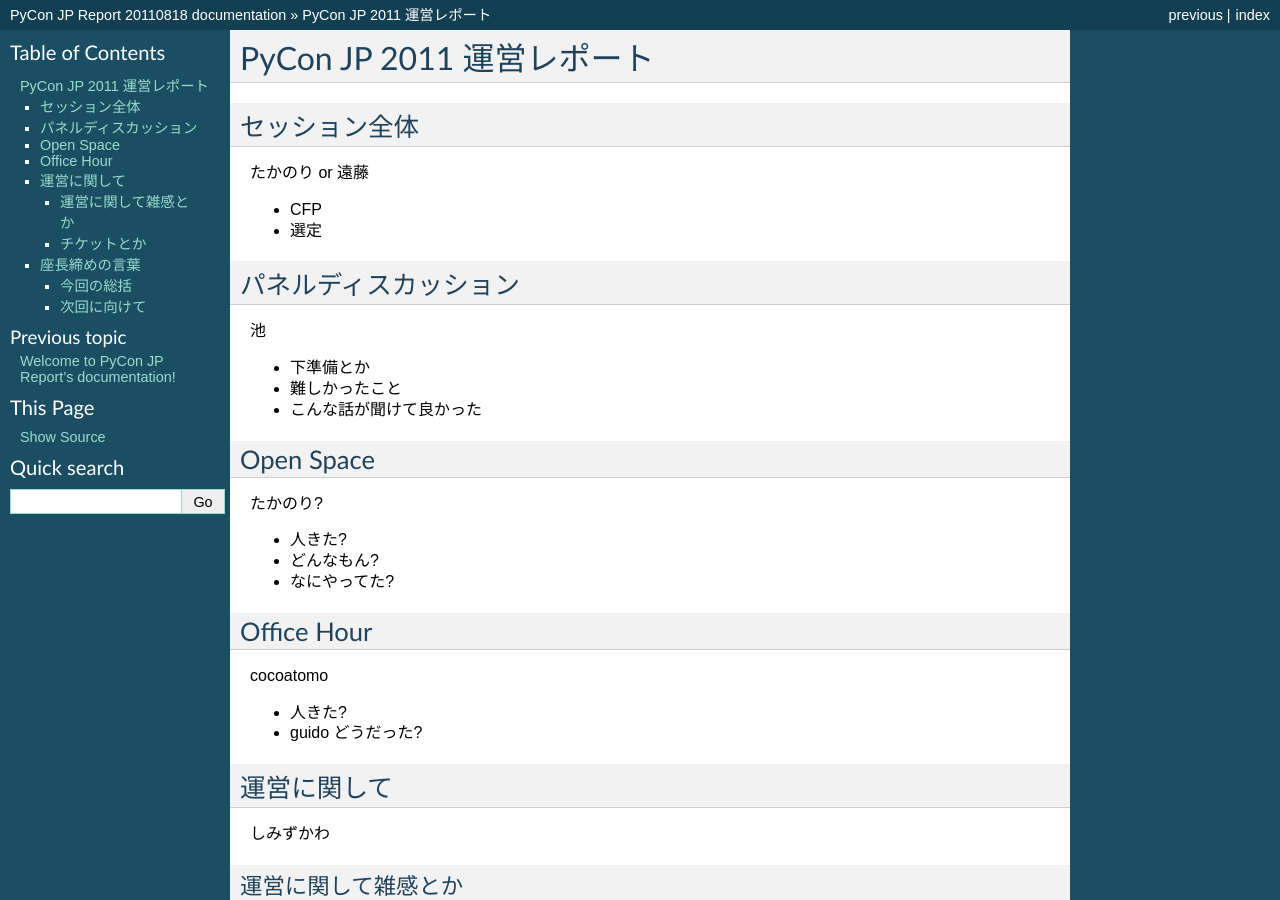
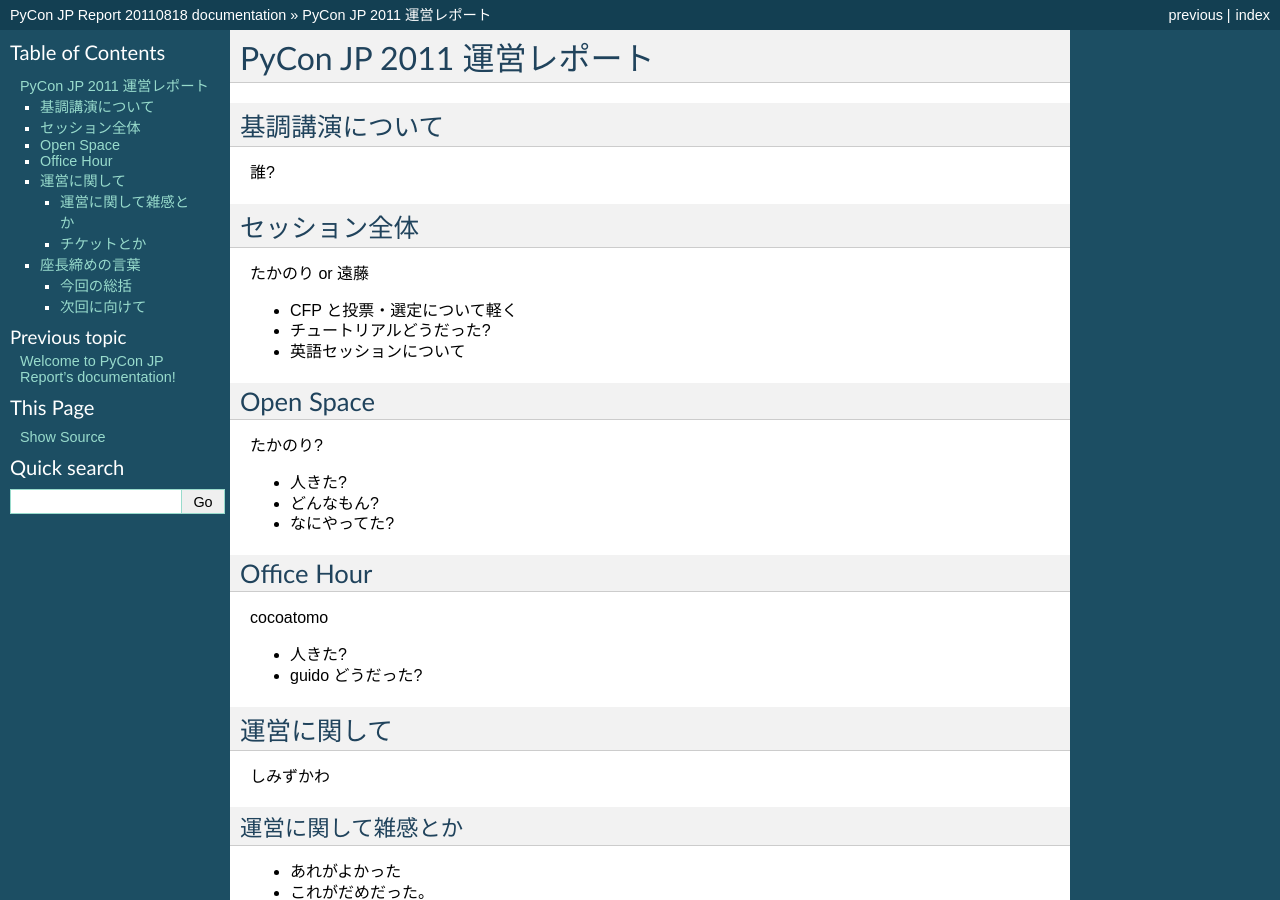
Before and after one commit to michilu/pyconjp-management-side-report, a Sphinx documentation site: the page built from sphinx/report.rst, in a window 1280 px wide and 900 px high. Built offline with Sphinx 7.4.7, drawn with Linux system fonts in a browser that asks for light colours.

Commit message:
再調整

```diff
--- a/sphinx/report.rst
+++ b/sphinx/report.rst
@@ -1,6 +1,12 @@
 ============================
  PyCon JP 2011 運営レポート
 ============================
+
+
+基調講演について
+================
+
+誰?
 
 
 セッション全体
@@ -8,18 +14,11 @@
 
 たかのり or 遠藤
 
-- CFP
-- 選定
+- CFP と投票・選定について軽く
 
+- チュートリアルどうだった?
 
-パネルディスカッション
-======================
-
-池
-
-- 下準備とか
-- 難しかったこと
-- こんな話が聞けて良かった
+- 英語セッションについて
 
 
 Open Space
```
